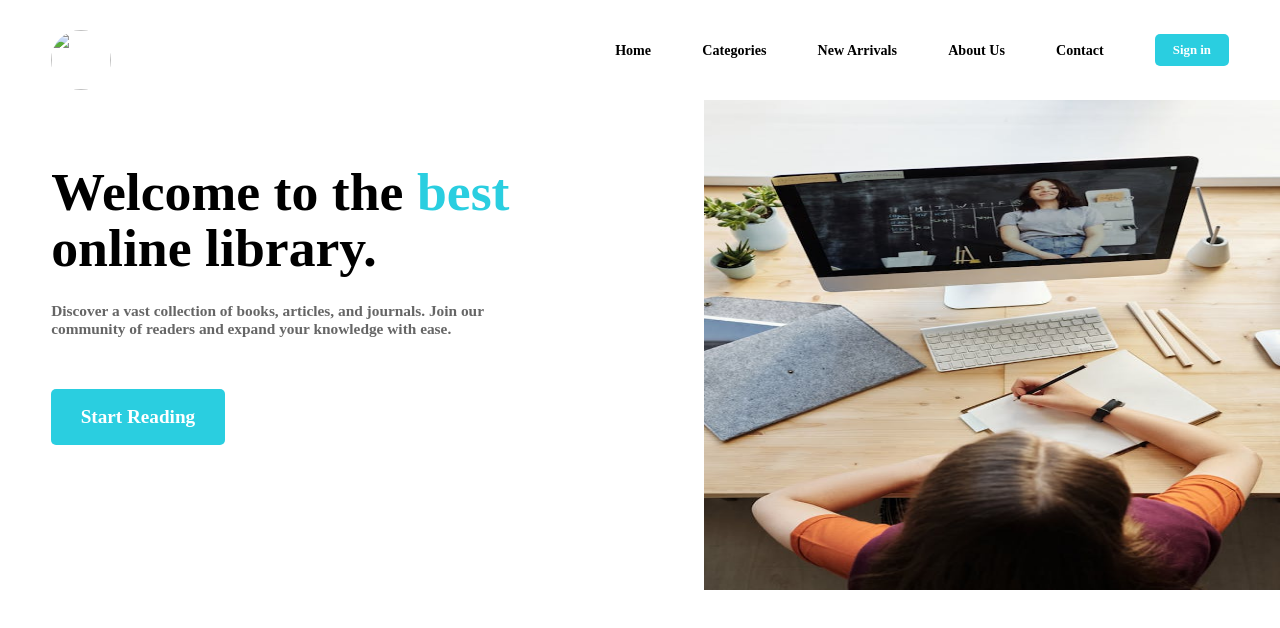
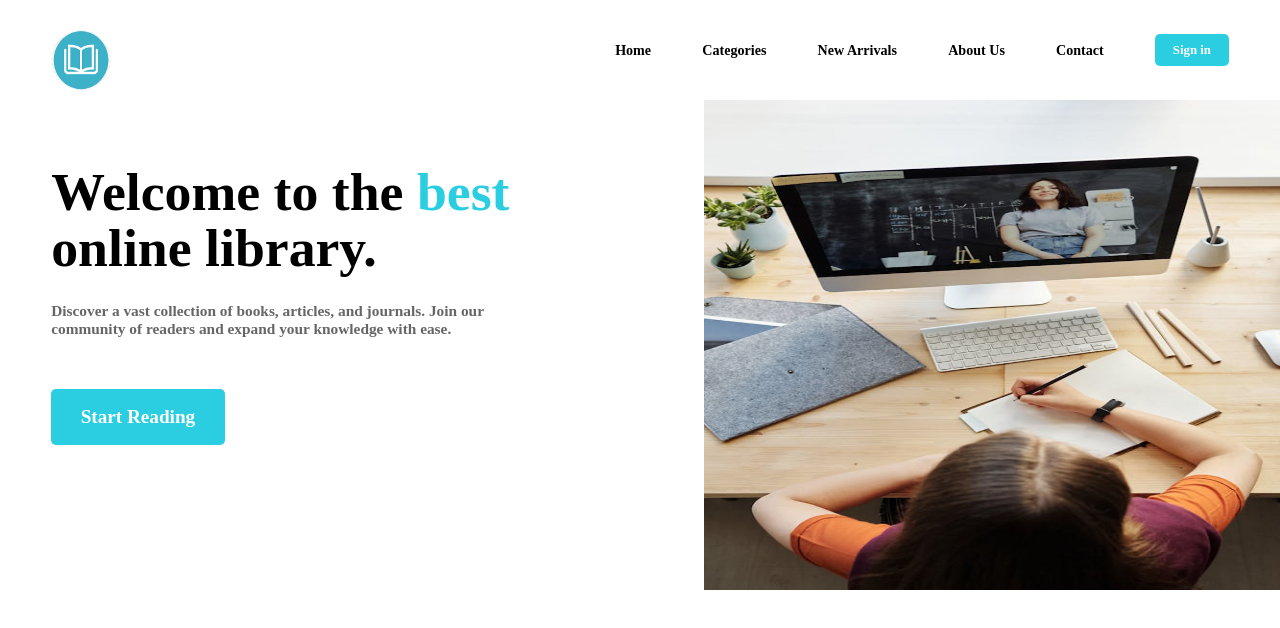
Before and after one commit to vaishnavisikarwar/LandingPageWebsiteofE-Library, a plain HTML site: page index.html in a window 1280 px wide. Drawn offline with nearby package versions, Linux system fonts and the light colour scheme; files whose address does not match are found by name.

Commit message:
Update index.html

```diff
--- a/index.html
+++ b/index.html
@@ -14,7 +14,7 @@
  <body>
     <div class="main">
         <div class="nav">
-            <img src="../LandingPageResposniveWebsite/images/img3.png" alt="">
+            <img src="./img3.png" alt="">
           <!-- <h2>Logo</h2> -->
           <div class="nav-part2">
             <h4>Home</h4>
@@ -34,7 +34,7 @@
                 <button>Start Reading</button>
             </div>
             <div class="right">
-                <!-- <img src="../LandingPageResposniveWebsite/images/img2.png" alt=""> -->
+                <!-- <img src="./img2.png" alt=""> -->
                  <img src="../LandingPageResposniveWebsite/images/pexels-photo-4144224.jpeg" alt="">
             </div>
         </div>
```
